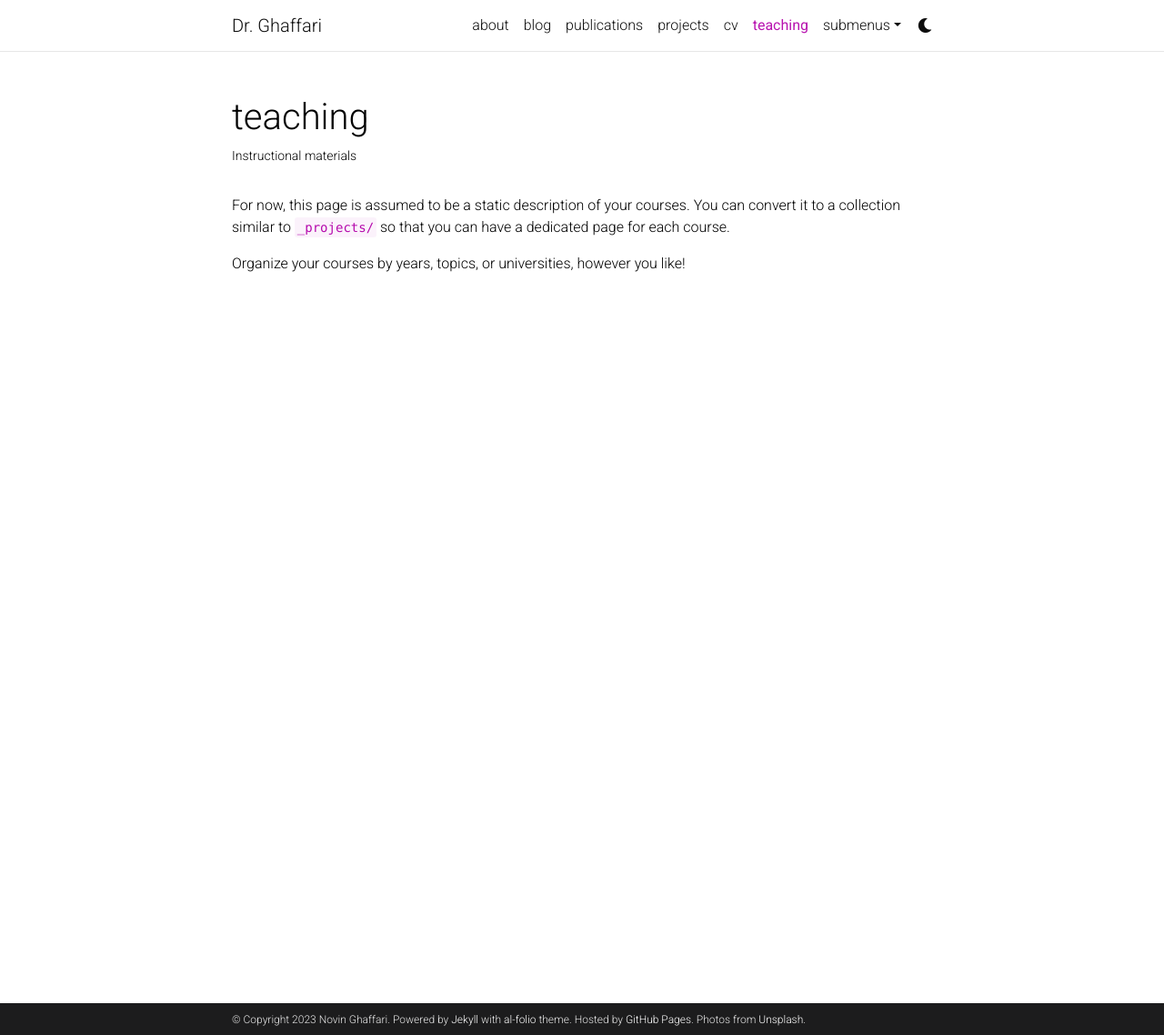
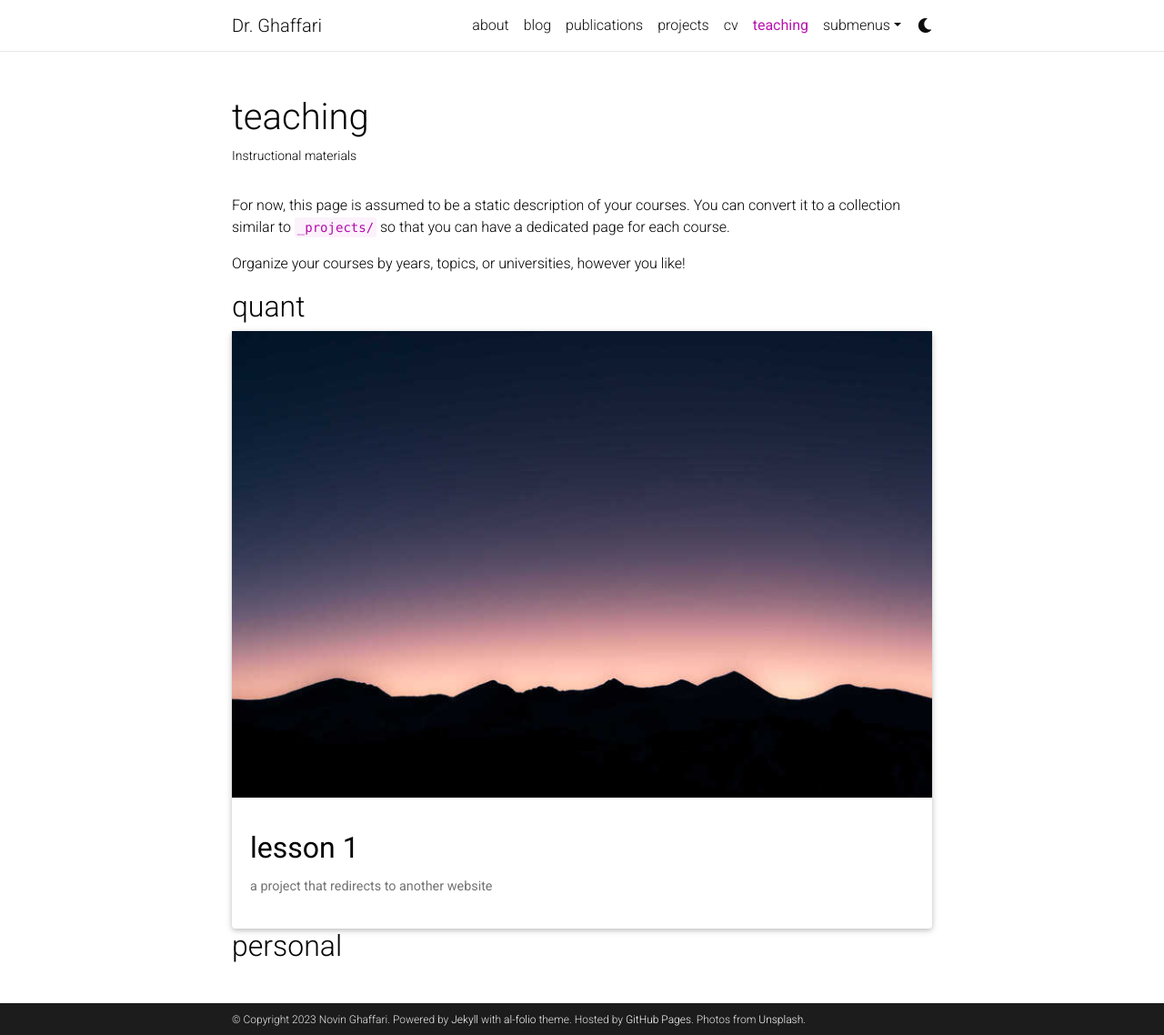
Before and after one commit to nghaffari/nghaffari.github.io, a Jekyll site: the page built from _pages/teaching.md, in a window 1280 px wide and 1138 px high. Shown: the whole window at 91% size. Built offline with Jekyll 4.4.1, drawn with Linux system fonts in a browser that asks for light colours; full-size pictures stand in for the smaller copies a plugin makes; comment, search, counter and statistics services are not loaded; a style sheet for code colours, icons or effects is not loaded.

Commit message:
Update teaching.md

```diff
--- a/_pages/teaching.md
+++ b/_pages/teaching.md
@@ -12,3 +12,52 @@
 For now, this page is assumed to be a static description of your courses. You can convert it to a collection similar to `_projects/` so that you can have a dedicated page for each course.
 
 Organize your courses by years, topics, or universities, however you like!
+
+
+<!-- pages/teaching.md -->
+<div class="teaching">
+{%- if site.enable_teaching_categories and page.display_categories %}
+  <!-- Display categorized projects -->
+  {%- for category in page.display_categories %}
+  <h2 class="category">{{ category }}</h2>
+  {%- assign categorized_teaching = site.teaching | where: "category", category -%}
+  {%- assign sorted_teaching = categorized_teaching | sort: "importance" %}
+  <!-- Generate cards for each project -->
+  {% if page.horizontal -%}
+  <div class="container">
+    <div class="row row-cols-2">
+    {%- for teaching in sorted_teaching -%}
+      {% include teaching_horizontal.html %}
+    {%- endfor %}
+    </div>
+  </div>
+  {%- else -%}
+  <div class="grid">
+    {%- for teaching in sorted_teaching -%}
+      {% include teaching.html %}
+    {%- endfor %}
+  </div>
+  {%- endif -%}
+  {% endfor %}
+
+{%- else -%}
+<!-- Display teaching without categories -->
+  {%- assign sorted_teaching = site.teaching | sort: "importance" -%}
+  <!-- Generate cards for each project -->
+  {% if page.horizontal -%}
+  <div class="container">
+    <div class="row row-cols-2">
+    {%- for teaching in sorted_teaching -%}
+      {% include teaching_horizontal.html %}
+    {%- endfor %}
+    </div>
+  </div>
+  {%- else -%}
+  <div class="grid">
+    {%- for teaching in sorted_teaching -%}
+      {% include teaching.html %}
+    {%- endfor %}
+  </div>
+  {%- endif -%}
+{%- endif -%}
+</div>
```
